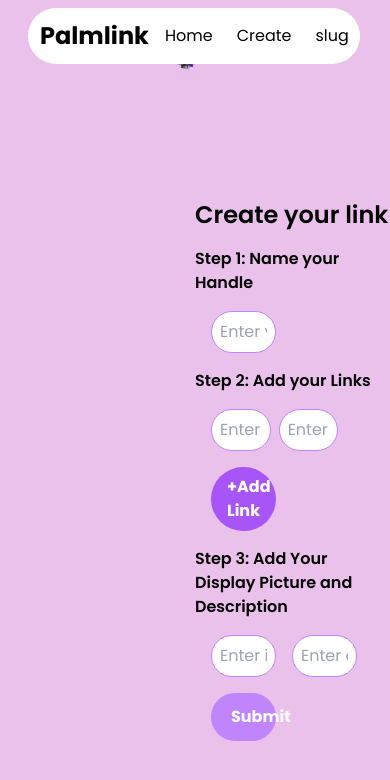
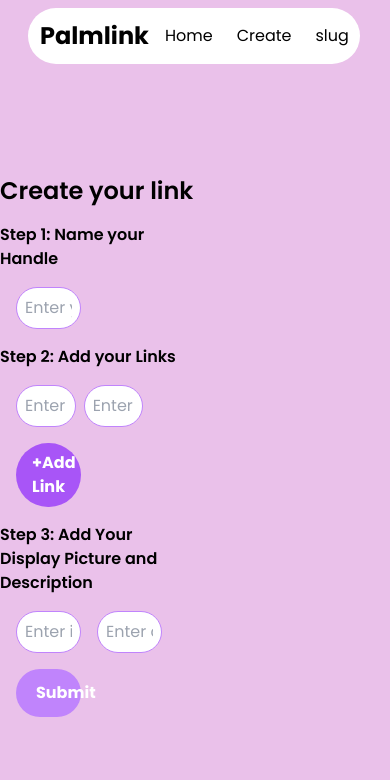
Before and after one commit to kumail-ahmad/myLink, a Next.js app: page /generate in a window 390 px wide. Shown: the top 780 px of the page. Built offline with nearby package versions, Linux system fonts and the light colour scheme; grey boxes are pictures that could not be loaded.

Commit message:
improved UI

```diff
--- a/app/components/Navbar.js
+++ b/app/components/Navbar.js
@@ -36,7 +36,7 @@
                     <li className="hover:bg-gray-300 p-2 rounded"> Create</li>
                   </Link>
 
-                  <Link href="withphoto">
+                  <Link href="/kumail-ahmad">
                     <li className="hover:bg-gray-300 p-2 rounded">slug</li>
                   </Link>
                   <li className="hover:bg-gray-300 p-2 rounded md:block hidden">Templates</li>
--- a/app/generate/page.js
+++ b/app/generate/page.js
@@ -64,11 +64,11 @@
 
   return (
     <div className="bg-[#eac1ea] min-h-screen grid grid-cols-2">
-      <div className="div.picture mt-10 ml-44">
+      <div className="div.picture mt-8 ml-44 md:block hidden">
         <Image alt="image" src="/generate.png" width={320} height={320} />
       </div>
 
-      <div className="inputs flex flex-col justify-center gap-4  mt-28">
+      <div className="inputs flex flex-col justify-center gap-4 mt-16 md:mt-28">
         <p className="font-poppins font-semibold text-2xl">Create your link</p>
 
         <h1 className="font-semibold">Step 1: Name your Handle</h1>
```
